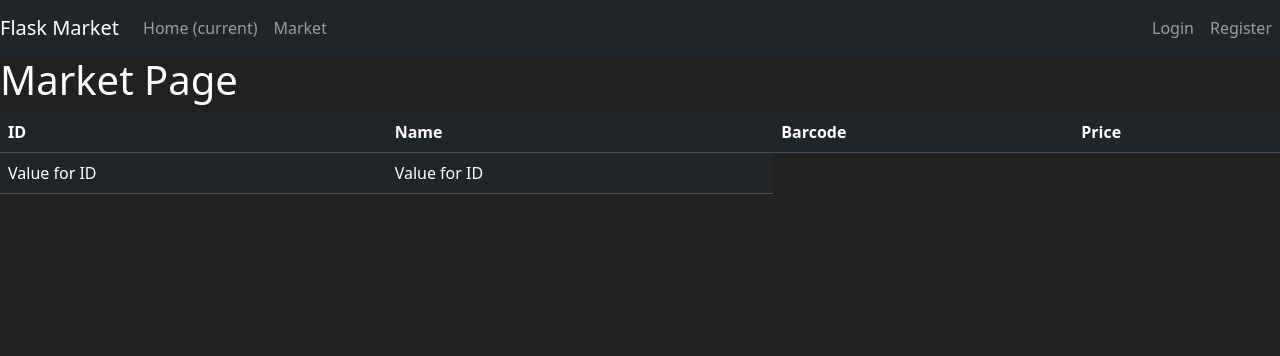
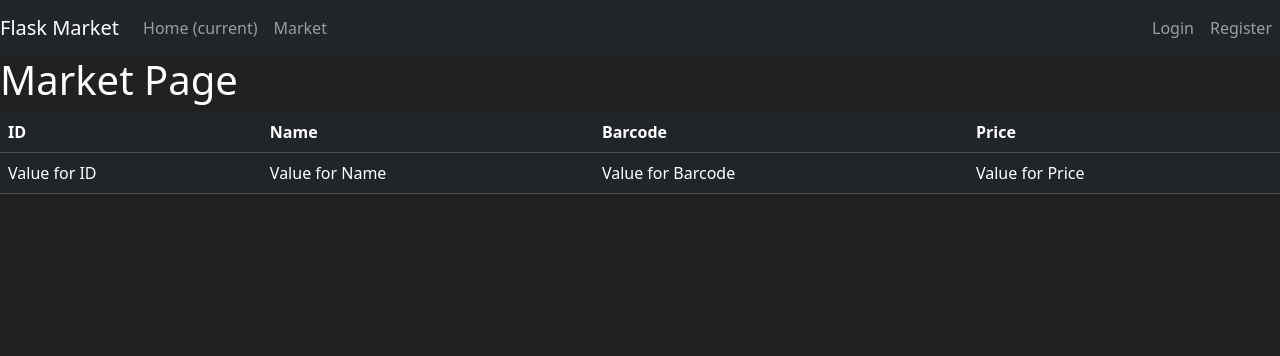
Before and after one commit to AnandC7github/Python-Flask-Market-Proj1, a Flask app: page /market in a window 1280 px wide. Shown: the top 356 px of the page. Run offline with Flask 3, Linux system fonts and the light colour scheme.

Commit message:
Populate 'market.html' table rows with detailed sample values

```diff
--- a/templates/market.html
+++ b/templates/market.html
@@ -46,7 +46,9 @@
           <!-- Your rows inside the table HERE: -->
             <tr>
                 <td>Value for ID</td>
-                <td>Value for ID</td>
+                <td>Value for Name</td>
+                <td>Value for Barcode</td>
+                <td>Value for Price</td>
             </tr>
         </tbody>
     </table>
```
